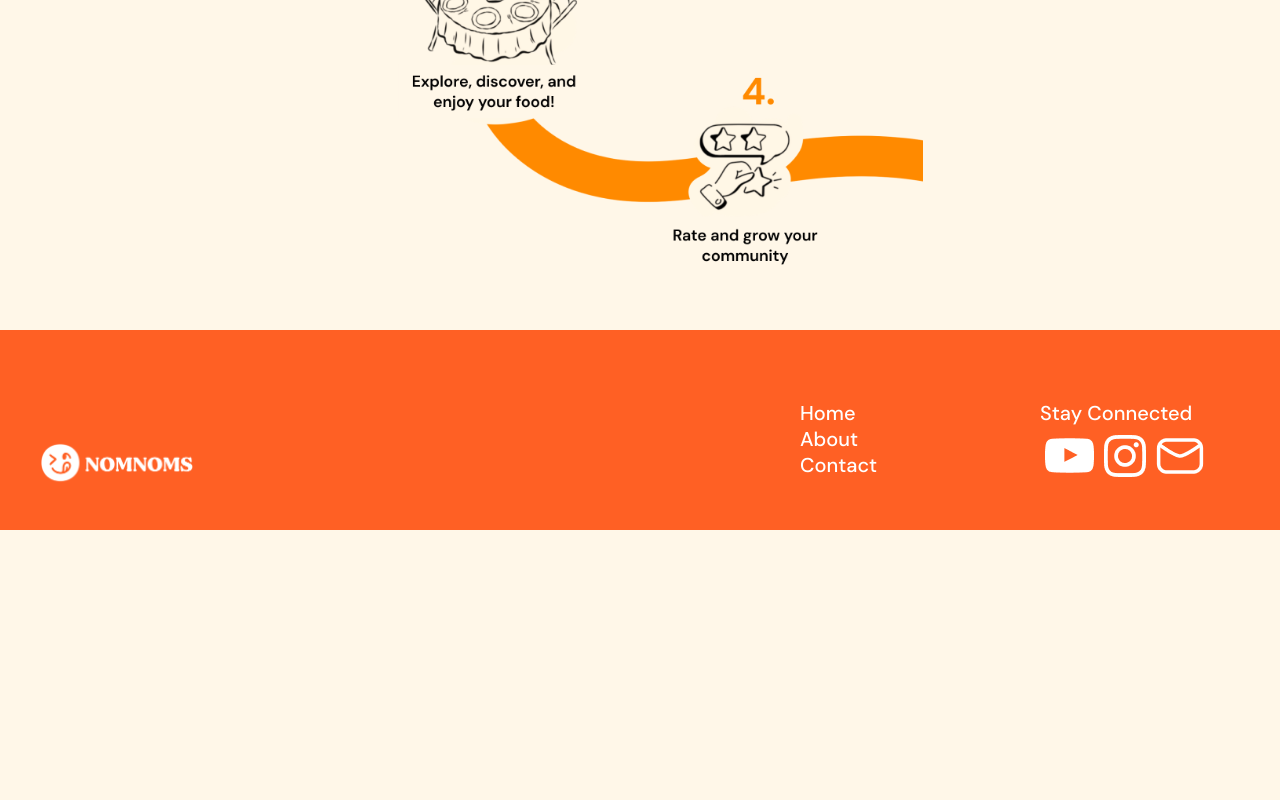
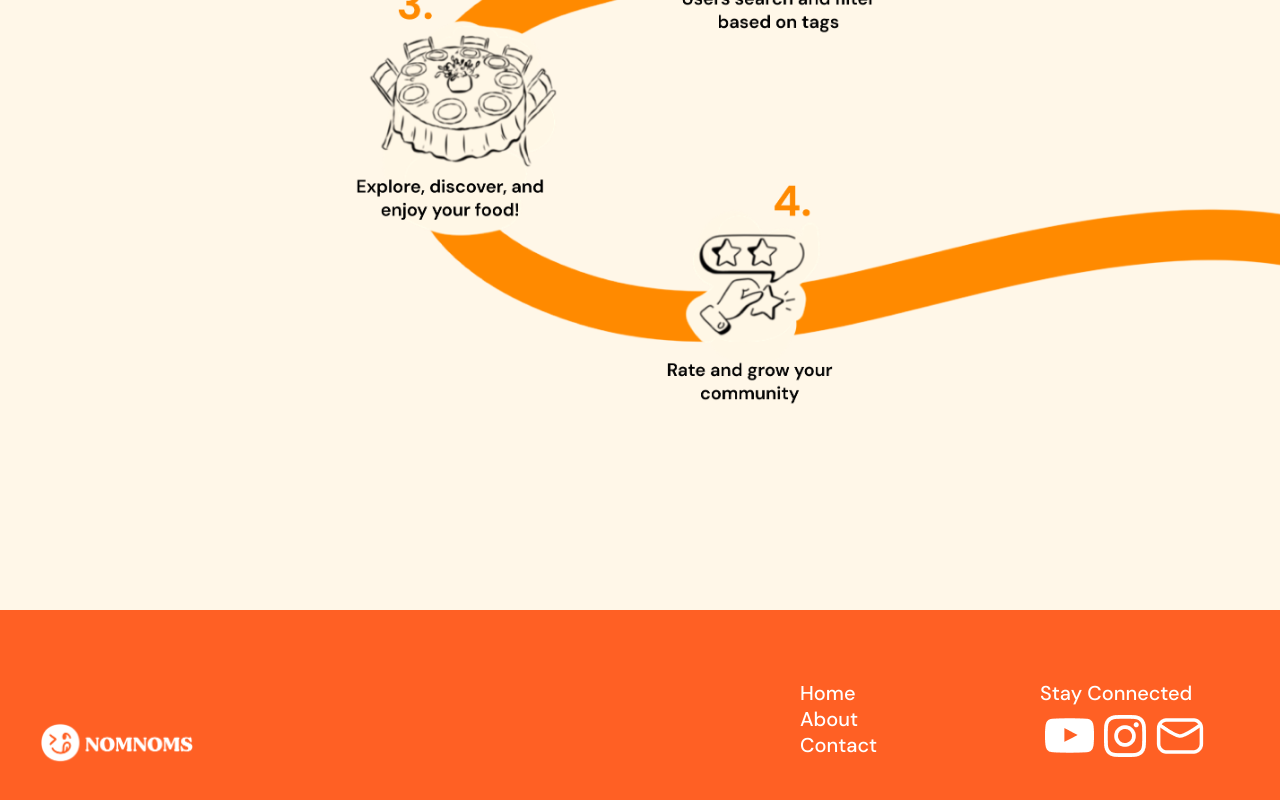
Before and after one commit to AidanAShahmaram/NomNoms, a React (Create React App) app in the folder sacks/: page / in a window 1280 px wide. Shown: the part 2854-3654 px from the top of the page. Before the commit the page ends 3384 px from the top, so only its background shows below. Built offline with nearby package versions, Linux system fonts and the light colour scheme.

Commit message:
Extended path image

```diff
--- a/sacks/src/home.css
+++ b/sacks/src/home.css
@@ -146,6 +146,10 @@
     background-position: center;
 }
 
+.path-padding {
+    padding: 100px;
+}
+
 .get-started {
     background-color: #FFBA3C;
     border-width: 0px;
--- a/sacks/src/home.js
+++ b/sacks/src/home.js
@@ -7,13 +7,12 @@ import pathBackground from './assets/how-it-works.png';
 
 export function HeaderDiv() {
     const divStyle = {
-        backgroundImage: `url(${backgroundImage})`, // Set the background image dynamically
+        backgroundImage: `url(${backgroundImage})`,
       };
 
       return (
         <div className="header-div" style={divStyle}>
             <div className="p-home">Welcome to</div>
-            {/* <h1>NomNoms</h1> */}
             <img id="logo-title" src={logo} alt="NomNoms logo" />
             <div className="p-home">Discover new restaurants near you</div>
             <button className="get-started">Get Started</button>
@@ -23,7 +22,7 @@ export function HeaderDiv() {
 
 export function IntroBox() {
     const divStyle = {
-        backgroundImage: `url(${introBackground})`, // Set the background image dynamically
+        backgroundImage: `url(${introBackground})`,
     };
 
       return (
@@ -41,14 +40,18 @@ export function IntroBox() {
 
 export function PathDiv() {
     const divStyle = {
-        backgroundImage: `url(${pathBackground})`, // Set the background image dynamically
+        backgroundImage: `url(${pathBackground})`,
+        backgroundSize: 'cover',
+        backgroundPosition: 'top center',
+        height: '110vh',
+        width: '100vw',
     };
 
       return (
         <div className="centered-div1">
             <div className="h1-home">How it works</div>
-            <div className="path-div" style={divStyle}>
-            </div>
+            <div className="path-div" style={divStyle}></div>
+            <div className="path-padding"></div>
         </div>
       );
 }
```
Also changed, not shown: sacks/src/assets/how-it-works.png, sacks/src/assets/signup-login-bg.png (added).
